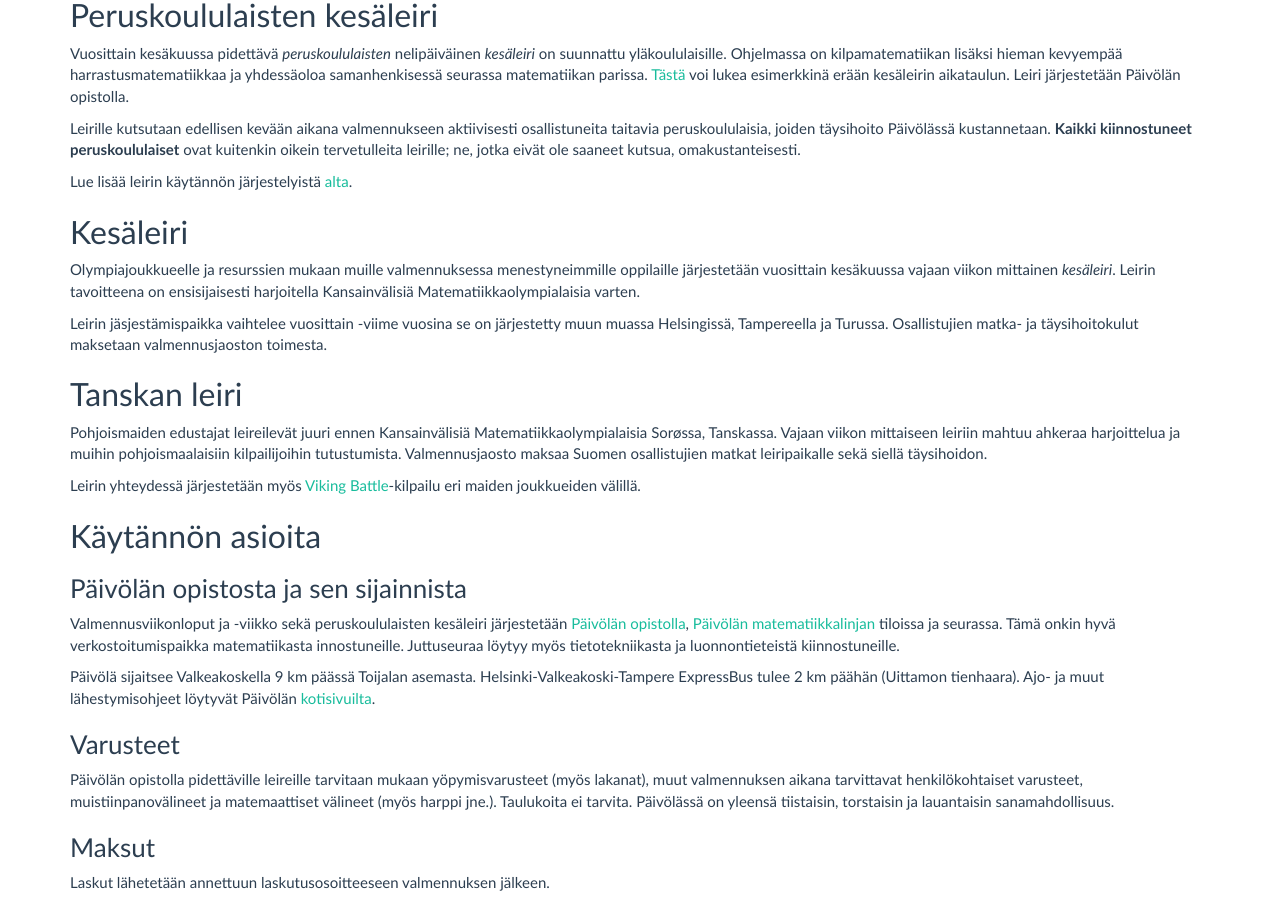
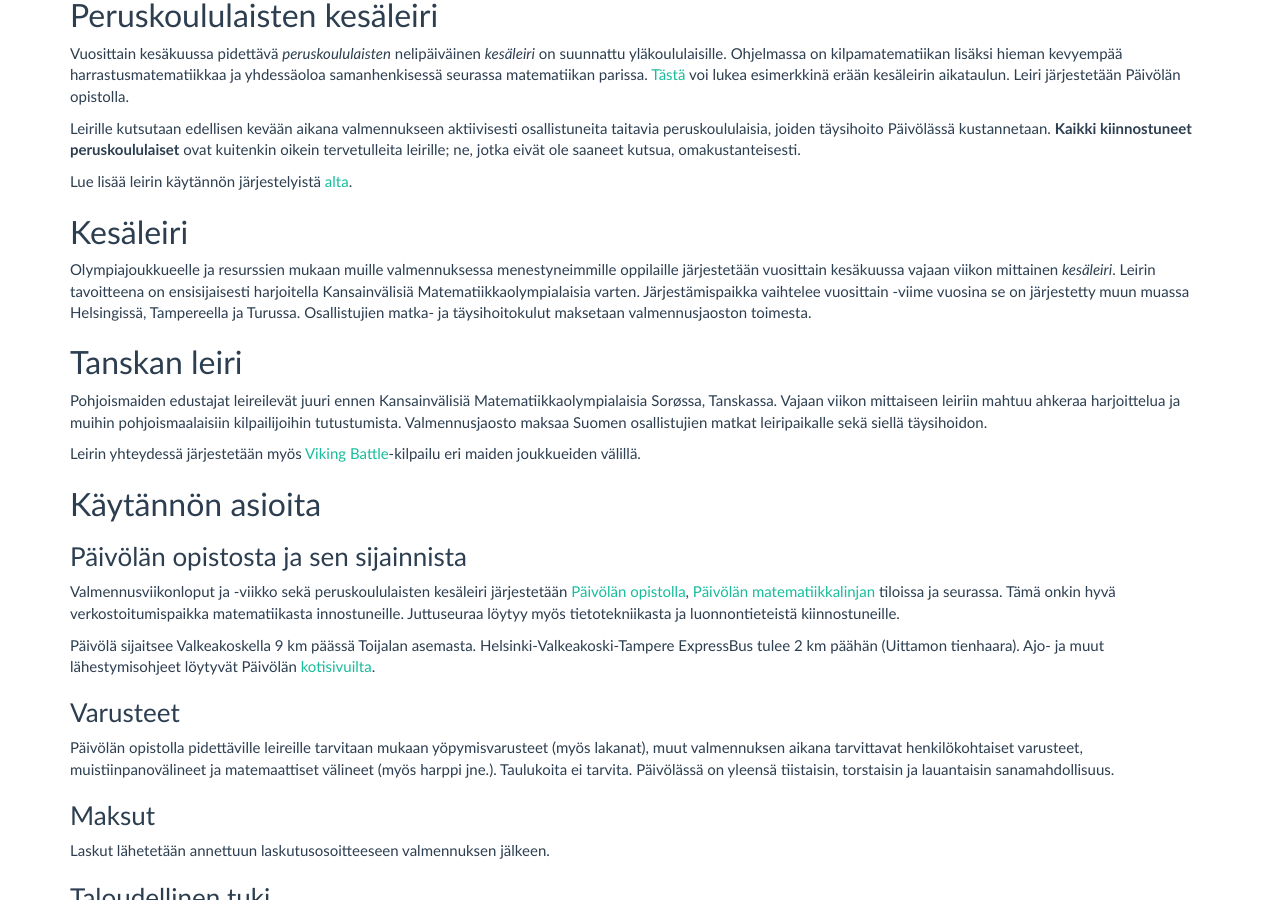
Before and after one commit to matematiikkakilpailut/matematiikkakilpailut.github.io, a Jekyll site: the page built from kaytanto/index.md, in a window 1280 px wide and 900 px high, scrolled down 916 px. Built offline with Jekyll 4.4.1, drawn with Linux system fonts in a browser that asks for light colours.

Commit message:
Update index.md
oikeinkirjoitus

```diff
--- a/kaytanto/index.md
+++ b/kaytanto/index.md
@@ -89,9 +89,8 @@ Lue lisää leirin käytännön järjestelyistä <a href="#kaytantoa">alta</a>.
 Olympiajoukkueelle ja resurssien mukaan muille valmennuksessa
 menestyneimmille oppilaille järjestetään vuosittain kesäkuussa
 vajaan viikon mittainen *kesäleiri*. Leirin tavoitteena on ensisijaisesti
-harjoitella Kansainvälisiä Matematiikkaolympialaisia varten.
-
-Leirin jäsjestämispaikka vaihtelee vuosittain -viime vuosina se on
+harjoitella Kansainvälisiä Matematiikkaolympialaisia varten. Järjestämispaikka
+vaihtelee vuosittain -viime vuosina se on
 järjestetty muun muassa Helsingissä, Tampereella ja Turussa.
 Osallistujien matka- ja täysihoitokulut maksetaan valmennusjaoston
 toimesta.
```
